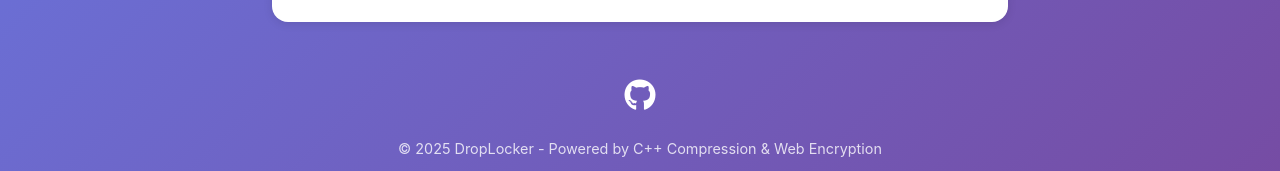
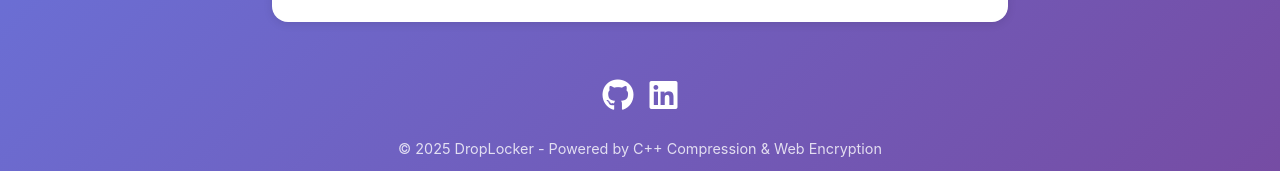
Before and after one commit to Samarth-SR/Droplocker, a plain HTML site: page index.html in a window 1280 px wide. Shown: the part 681-852 px from the top of the page. Drawn offline with Linux system fonts and the light colour scheme; files whose address does not match are found by name.

Commit message:
style: Added Clickable Linkedin Button

```diff
--- a/index.html
+++ b/index.html
@@ -187,6 +187,9 @@
                 <a href="http://github.com/Samarth-SR/Droplocker/" target="_blank">
             <i class="fa-brands fa-github" style="color: #ffffff;"></i>
             </a>
+            <a href="https://www.linkedin.com/in/samarth-subramanya-r-a97b61275/" target="_blank">
+                <i class="fa-brands fa-linkedin"  style="color: #ffffff; padding-left: 1rem;"></i>
+            </a>
             </div>
             <p>&copy; 2025 DropLocker - Powered by C++ Compression & Web Encryption</p>
         </footer>
```
Also changed, not shown: style.css (line endings or trailing spaces).
